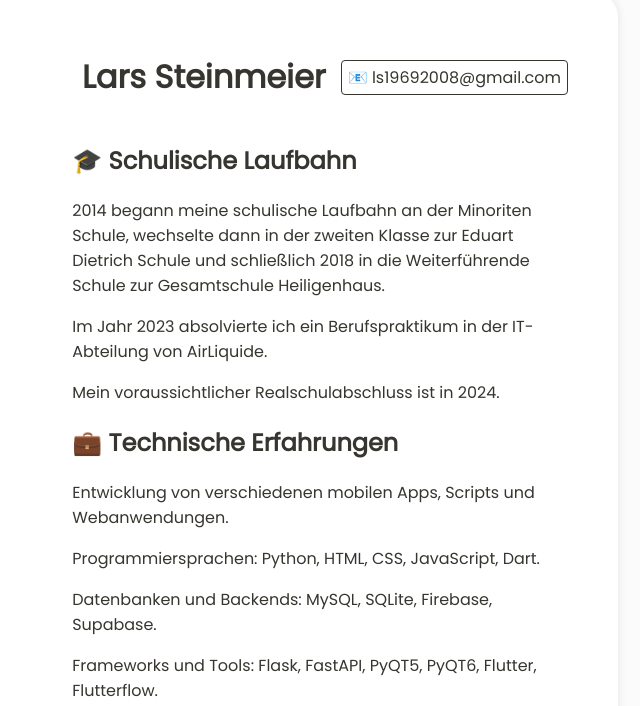
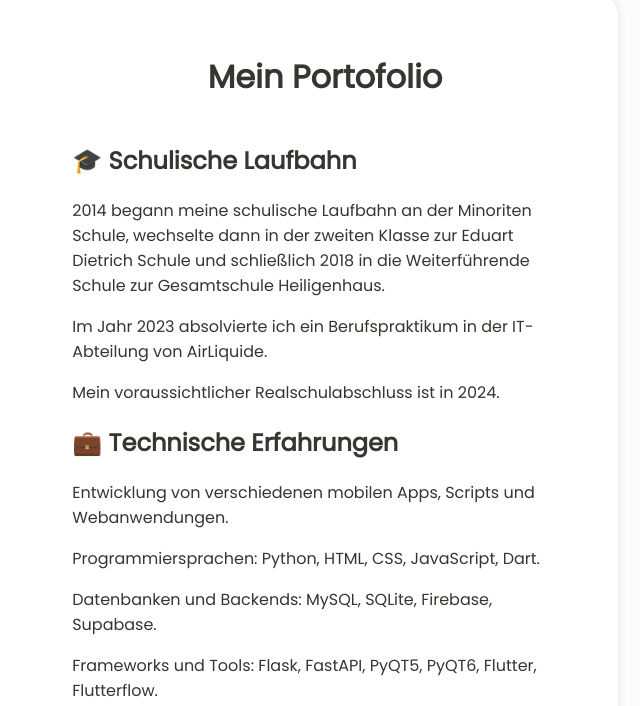
Before and after one commit to uni-cat/uni-cat.github.io, a plain HTML site: page index.html in a window 1280 px wide. Shown: the part 116-822 px from the top of the page, without its empty margins (345-985 px from the left). Drawn offline with Linux system fonts and the light colour scheme.

Commit message:
Update index.html

```diff
--- a/index.html
+++ b/index.html
@@ -84,8 +84,7 @@
     <body>
         <div class="center">
             <div class="container">
-                <h1>Lars Steinmeier</h1>
-                <a class="email" href="mailto:ls19692008@gmail.com">📧 ls19692008@gmail.com</a>
+                <h1>Mein Portofolio</h1>
             </div>
 
             <div class="section">
```
